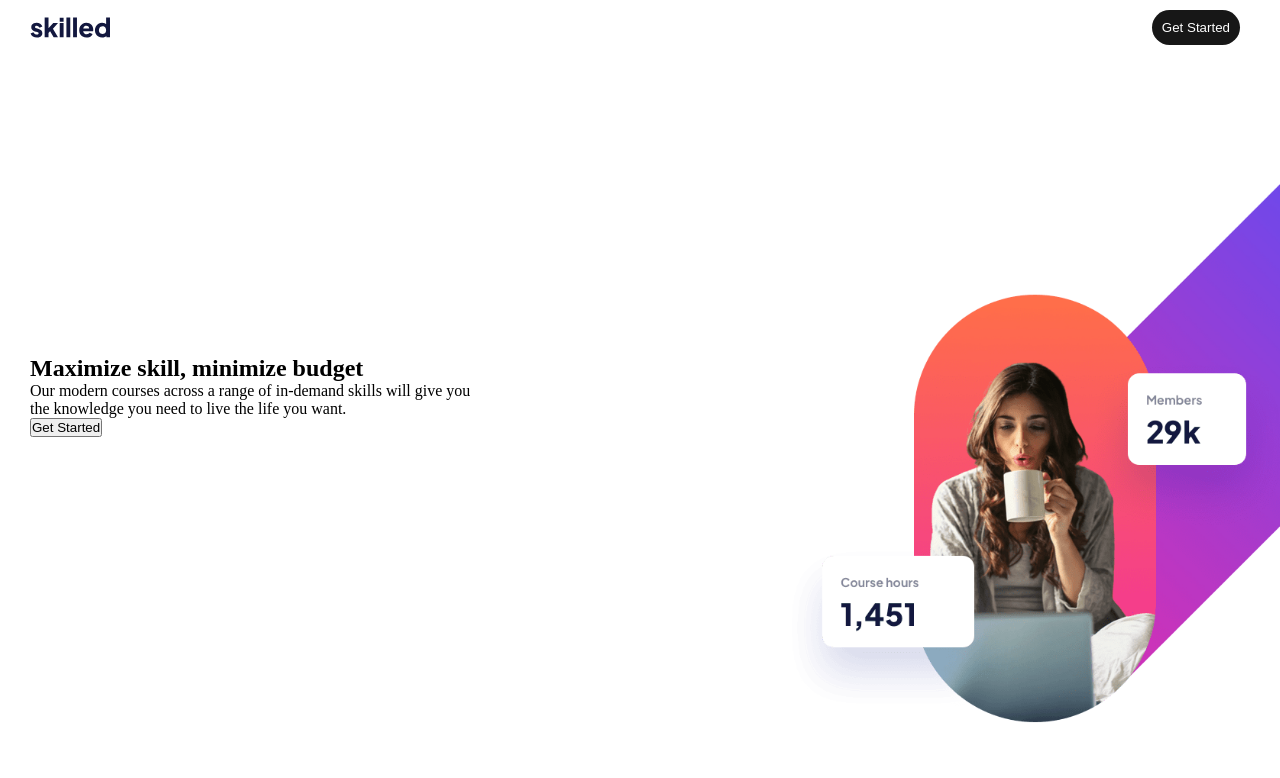
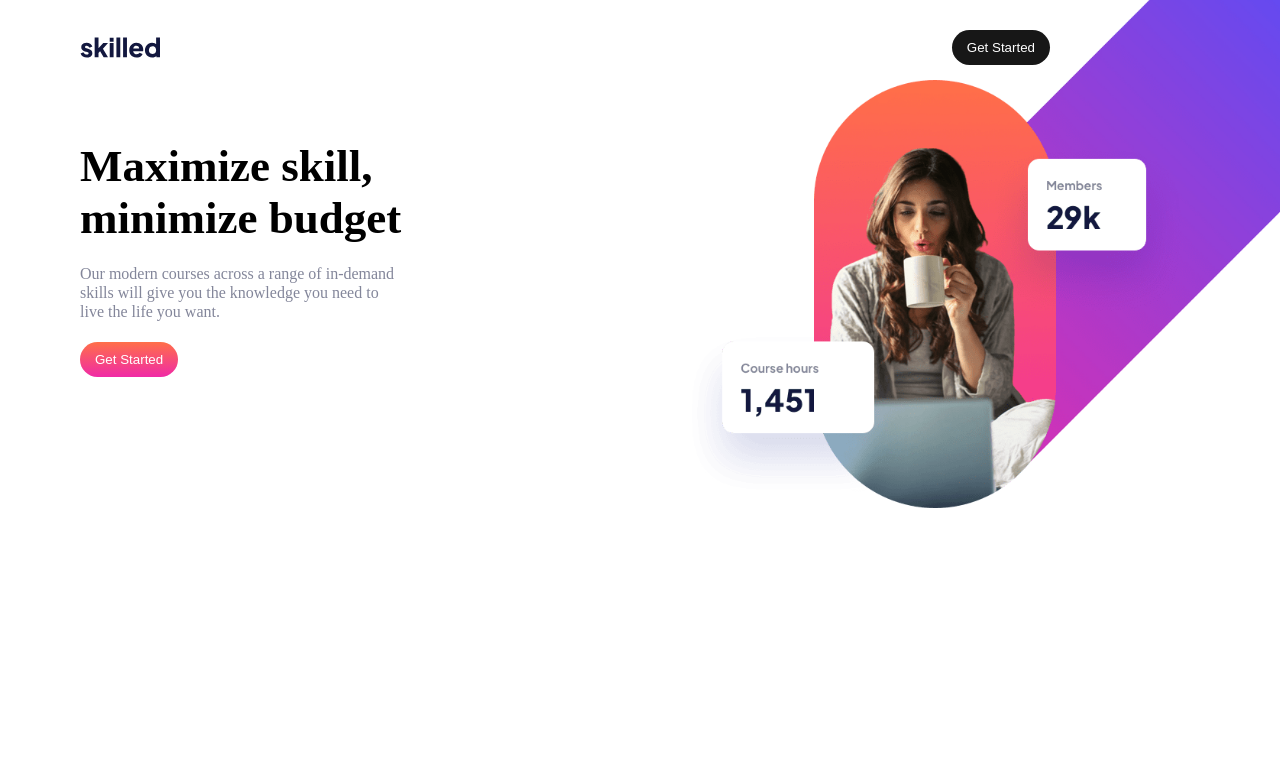
Before and after one commit to mohammedfaais/Skilled-E-learning-landing-page, a plain HTML site: page index.html in a window 1280 px wide. Drawn offline with Linux system fonts and the light colour scheme.

Commit message:
sec-1 updated

```diff
--- a/assets/style.css
+++ b/assets/style.css
@@ -33,12 +33,15 @@ nav{
     display: flex;
     justify-content: space-between;
     align-items: center;
-    margin: 0 30px;
+    margin: 30px 80px;
+}
+
+nav .btn{
+    margin-right: 150px;
 }
 
 .btn{
-    padding: 10px;
-    margin: 10px;
+    padding: 10px 15px;
     border: none;
     cursor: pointer;
     background-color: rgb(23, 23, 23);
@@ -51,8 +54,8 @@ nav{
 }
 
 main{
-    position: relative;
-    top: -10%;
+    position: absolute;
+    top: -20%;
     overflow: hidden;
 }
 
@@ -61,11 +64,26 @@ main{
 }
 
 .sec-1__left-side{
-    margin-left: 30px;
+    margin-left: 80px;
     margin-top: 300px;
 }
 
 .sec-1__right-side .banner-img{
     width: 100%;
-    margin-left: 300px;
+    margin-left: 200px;
 }
+
+.sec-1__left-side h1 {
+    font-size: 45px;
+}
+
+.sec-1__left-side p {
+    line-height: 1.2;
+    width: 325px;
+    margin: 20px 0px;
+    color: var(--colors-silver);
+}
+
+.sec-1__left-side .btn {
+    background-image: var(--colors-g-magenta-orange);
+}
--- a/index.html
+++ b/index.html
@@ -19,7 +19,7 @@
           <div class="sec-1__left-side">
              <h1>Maximize skill, minimize budget</h1>
              <p>Our modern courses across a range of in-demand skills will give you the knowledge you need to live the life you want.</p>
-             <button>Get Started</button>
+             <button class="btn">Get Started</button>
           </div>
           <div class="sec-1__right-side">
             <img src="./assets/image-hero-desktop.png" alt="hero-banner" class="banner-img" />
```
